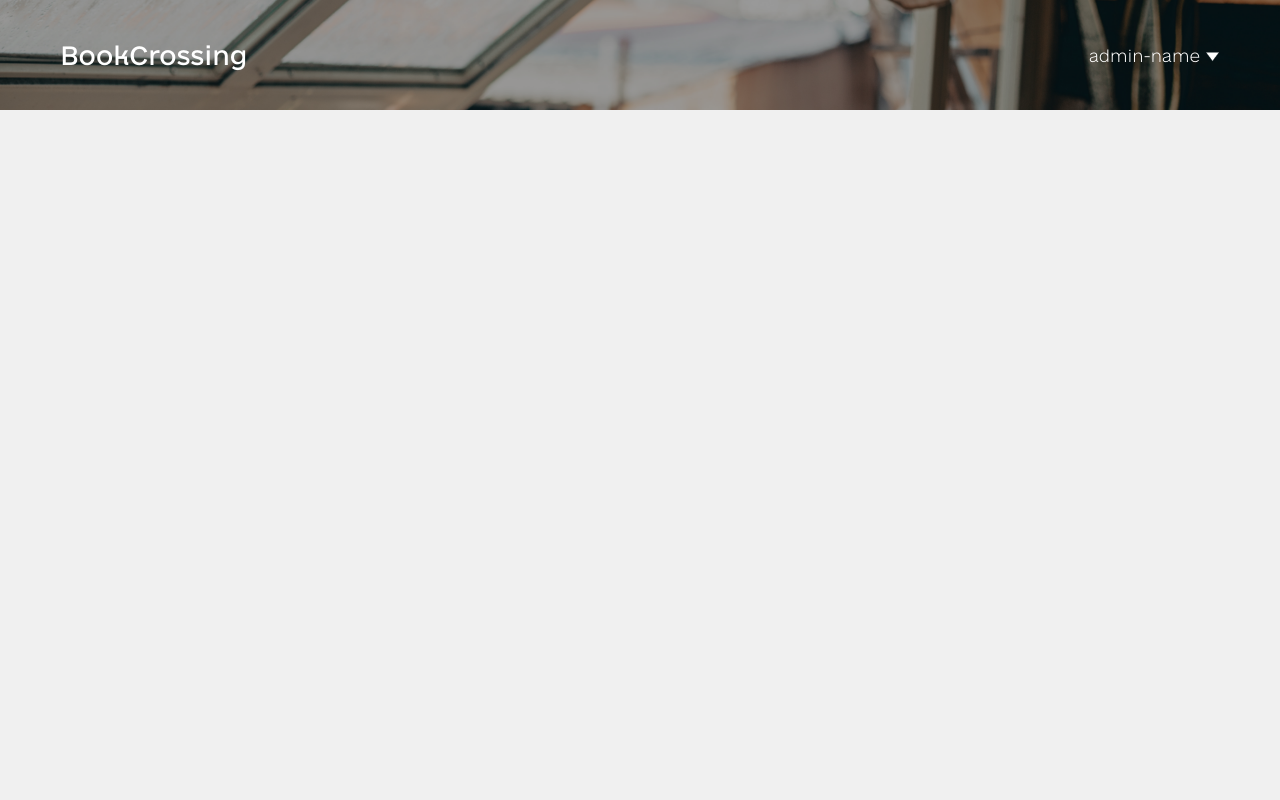
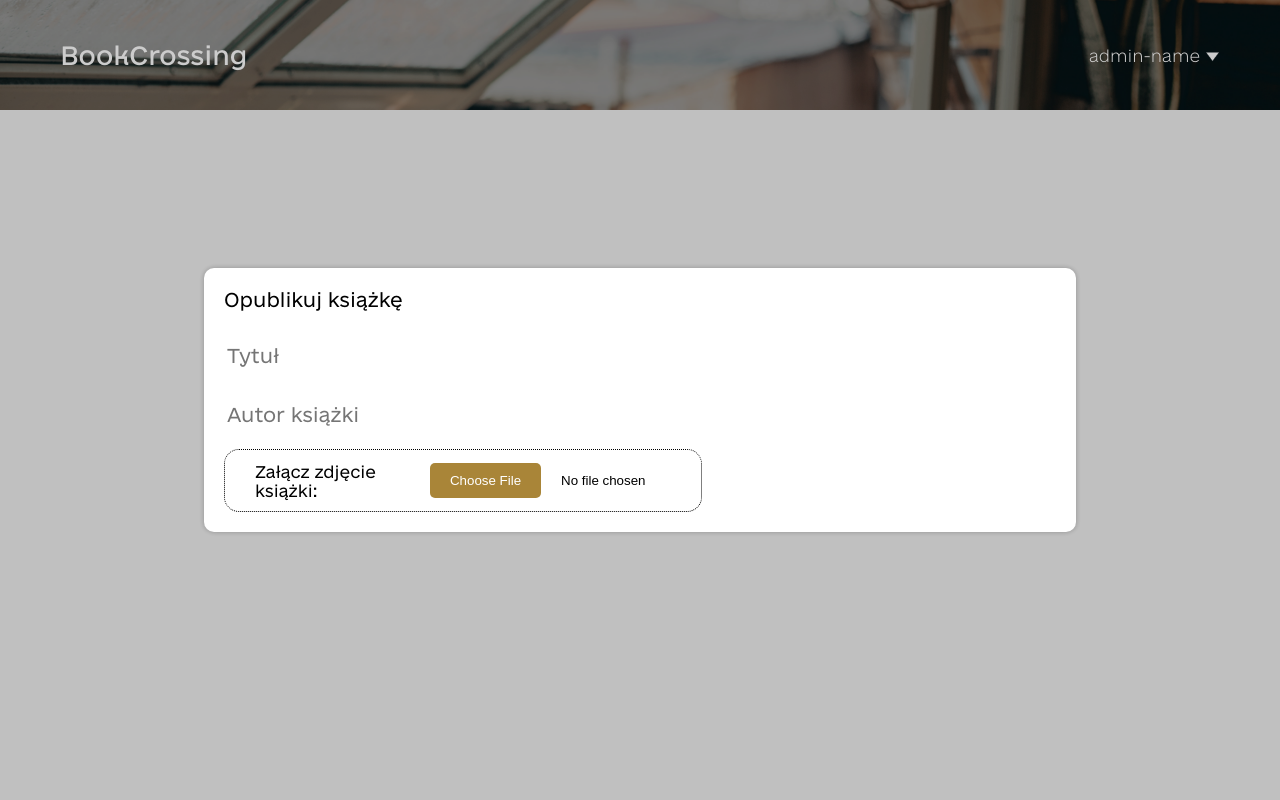
Before and after one commit to shurikoi/bookcrossing-php, a PHP site: page / in a window 1280 px wide. Run offline with PHP 8.4, Linux system fonts and the light colour scheme; a user stored in the database is signed in; data comes from the database, SQL or seed files in the repository; data that the repository does not hold is empty.

Commit message:
charged upload img button

```diff
--- a/main.css
+++ b/main.css
@@ -25,7 +25,7 @@
     width: 350px;
     border-radius: 12px;
     overflow: hidden;
-    padding: 20px 0px;
+    padding: 20px 0px 0px;
 }
 
 .card-content {
@@ -119,17 +119,52 @@
 }
 
 .input-container {
-    margin-top: 25px;
+    margin-top: 30px;
     display: flex;
     flex-direction: column;
-    gap: 25px;
+    gap: 30px;
 }
 
 input {
     border: none;
     outline: none;
     padding: 3px;
+    width: 90%;
+}
+
+#title, #author {
     font-family: 'e-Ukraine-Light';
     font-size: 19px;
-    width: 90%;
 }
+
+.upload-container {
+    margin-top: -10px;
+    display: flex;
+    flex-direction: row;
+    font-family: 'e-Ukraine-Light';
+    font-size: 16px;
+    align-items: center;
+    border: 1px dotted black;
+    border-radius: 15px;
+    padding: 10px 30px;
+    width: 50%;
+}
+
+.upload-label {
+    width: 65%;
+}
+
+.upload::file-selector-button {
+    margin-right: 20px;
+    border: none;
+    background: #a98538;
+    padding: 10px 20px;
+    border-radius: 5px;
+    color: #fff;
+    cursor: pointer;
+    transition: background .2s ease-in-out;
+  }
+
+  .upload::file-selector-button:hover {
+    background: #8b7237;
+  }
--- a/pages/upload_posts.php
+++ b/pages/upload_posts.php
@@ -1,9 +1,16 @@
-<div class="overlay hidden">
+<div class="overlay">
     <div class="content">
-      <p id="public">Opublikuj książkę</p>
-      <div class="input-container">
-        <input type="text" name="title" placeholder="Tytuł" id="title">
-        <input type="text" name="author" placeholder="Autor książki" id="author">
-      </div>
+        <p id="public">Opublikuj książkę</p>
+        <form>
+            <div class="input-container">
+                <input type="text" name="title" placeholder="Tytuł" id="title">
+                <input type="text" name="author" placeholder="Autor książki" id="author">
+                <div class="upload-container">
+                    <label class="upload-label">Załącz zdjęcie książki:</label>
+                    <input type="file" accept="image/*" class="upload">
+                </div>
+            </div>
+            <!-- <button class="submit-button">Dalej</button> -->
+        </form>
     </div>
   </div>
```
